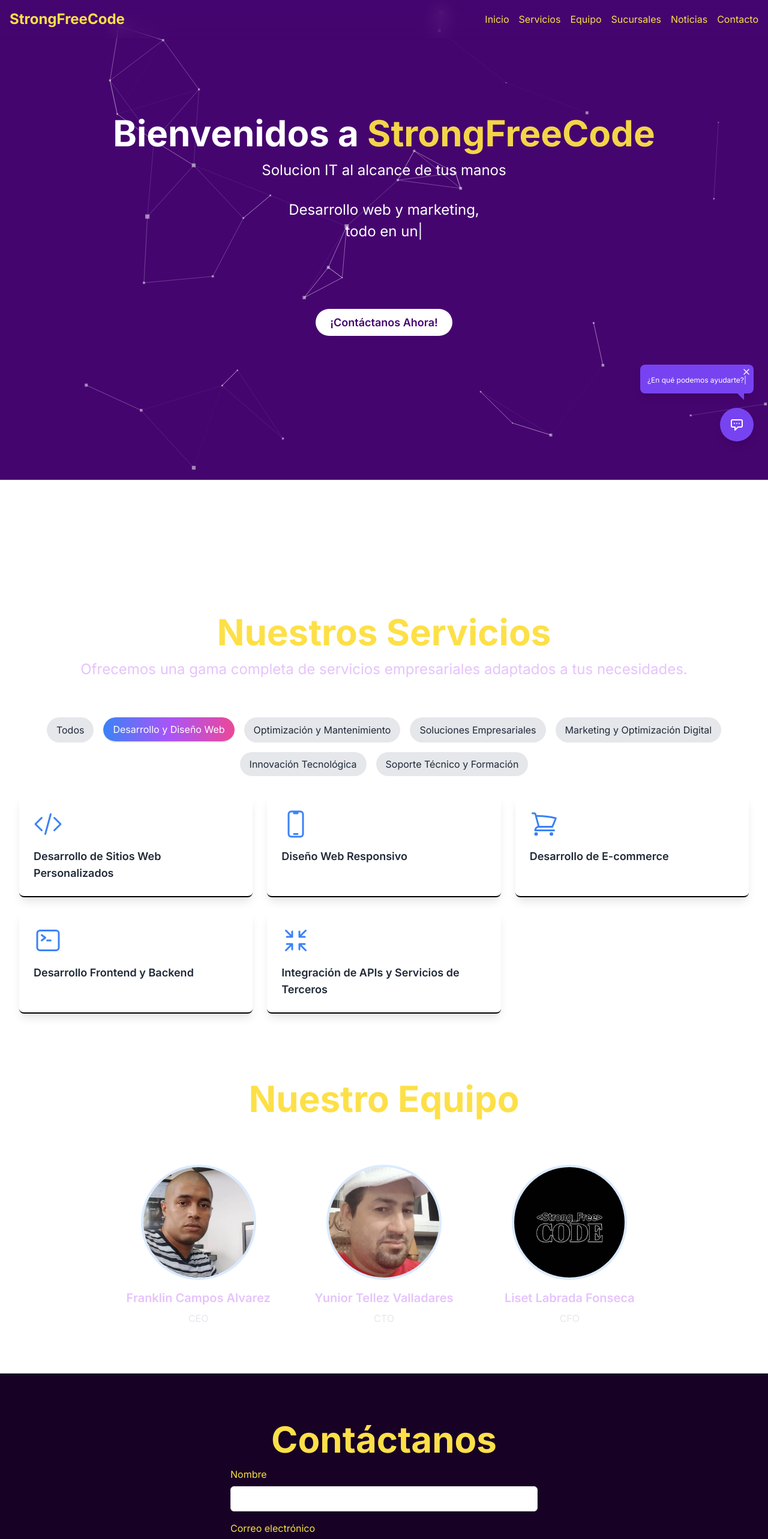
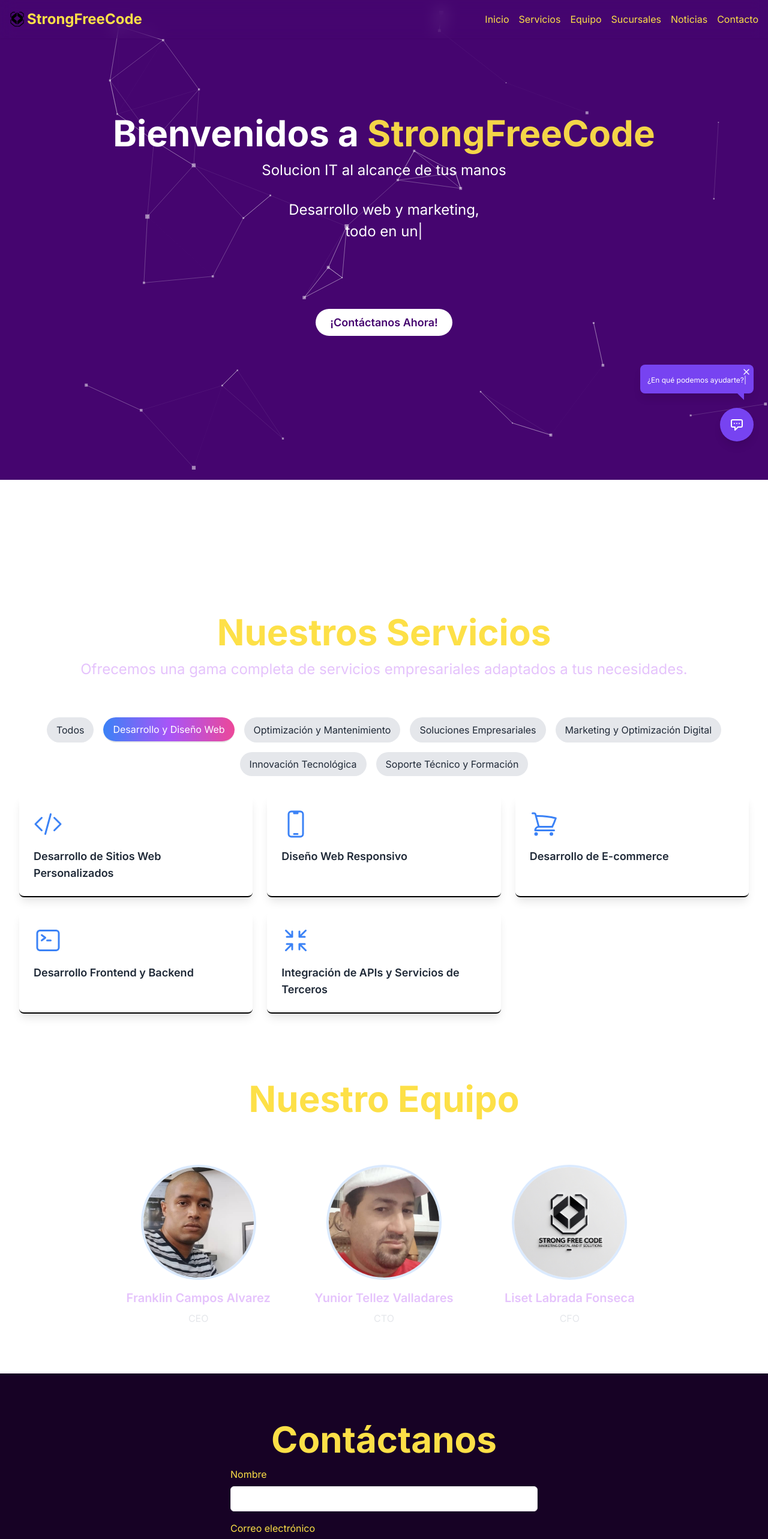
Before and after one commit to theone89/landingpage, a Next.js app: page / in a window 1280 px wide. Shown: the top 2566 px of the page at 60% size. Built offline with nearby package versions, Linux system fonts and the light colour scheme.

Commit message:
update image

```diff
--- a/next.config.ts
+++ b/next.config.ts
@@ -2,7 +2,16 @@
 
 const nextConfig: NextConfig = {
   images: {
-    domains: ["via.placeholder.com","wonderfulltime.com"],
+    remotePatterns: [
+      {
+        protocol: "https", // Especifica el protocolo (http o https)
+        hostname: "via.placeholder.com", // Dominio permitido
+      },
+      {
+        protocol: "https",
+        hostname: "wonderfulltime.com", // Dominio permitido
+      },
+    ],
   },
 };
 
--- a/src/components/Navbar.tsx
+++ b/src/components/Navbar.tsx
@@ -4,6 +4,7 @@
 import Link from "next/link";
 import { usePathname } from "next/navigation"; // Importar usePathname
 import { Menu, X } from "lucide-react";
+import Image from "next/image";
 
 // Definir el tipo para los elementos del menú
 type NavItem =
@@ -71,8 +72,9 @@
           {/* Logo */}
           <Link
             href="/"
-            className={`text-2xl font-bold ${linkColor} hover:text-zaffre-900 transition-colors duration-300`}
+            className={`text-2xl font-bold ${linkColor} flex justify-between gap-1  hover:text-zaffre-900 transition-colors duration-300`}
           >
+            <Image src={"/sfc.svg"} width={25} height={25} alt="logo SFC" />{" "}
             StrongFreeCode
           </Link>
 
--- a/src/components/Team.tsx
+++ b/src/components/Team.tsx
@@ -31,7 +31,7 @@
         {team.map((member, index) => (
           <div key={index} className="text-center">
             <Image
-              src={member.image || "/assets/images/Strong_Free CODE(black).jpg"}
+              src={member.image || "/assets/images/sfcnew/sfc_new.png"}
               alt={member.name}
               width={200}
               height={200}
--- a/src/data/patnersData.ts
+++ b/src/data/patnersData.ts
@@ -15,7 +15,7 @@
   {
     name: "NP-AREAS",
     logo: "/assets/images/np-arias.jpg",
-    website: "https://np-areas.com", // Sitio web de NP-AREAS
+    website: "https://np-arias.vercel.app/en", // Sitio web de NP-AREAS
     slogan: "“Aesthetic clinic”", // Slogan de NP-AREAS
   },
   {
```
